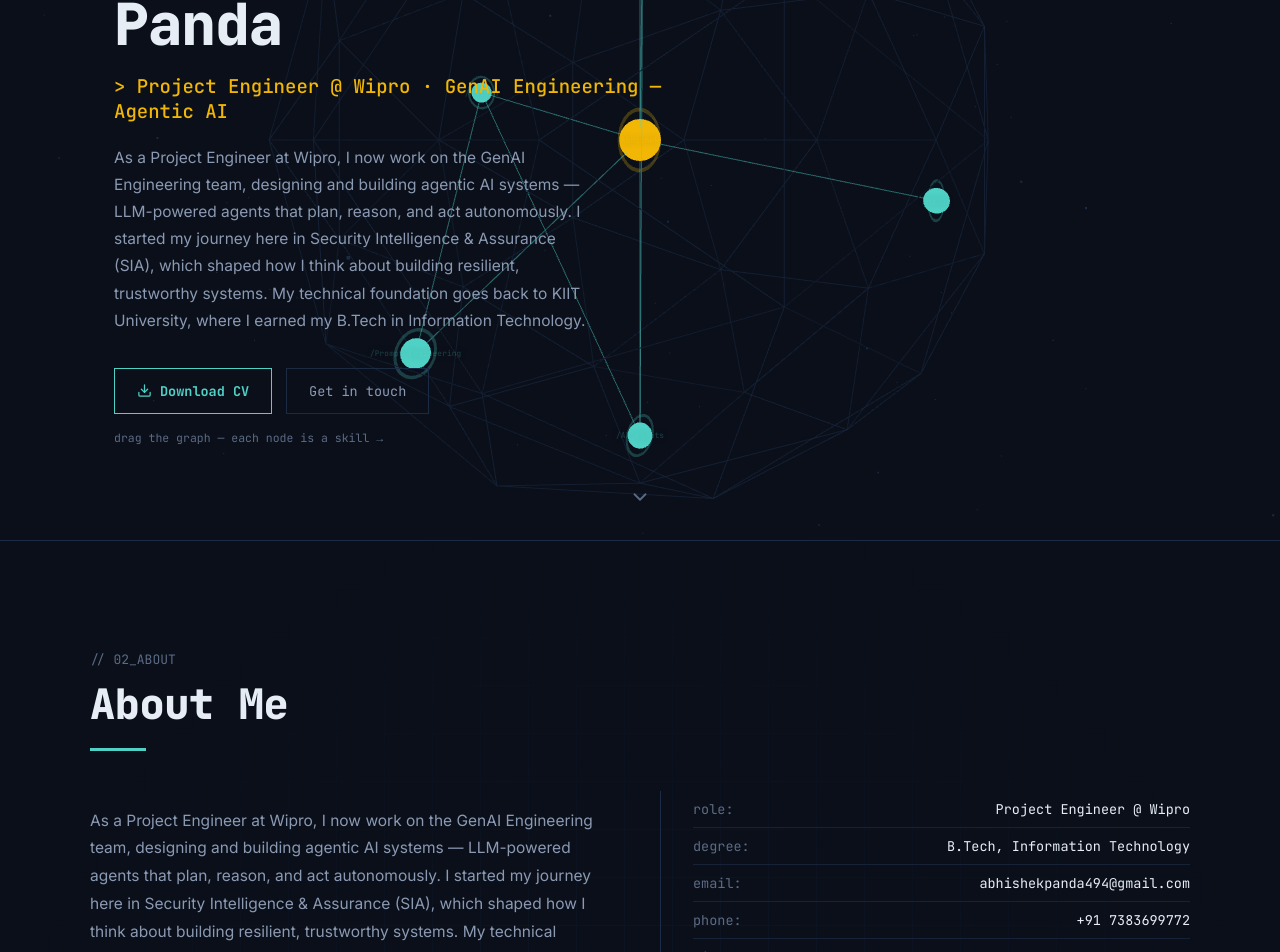
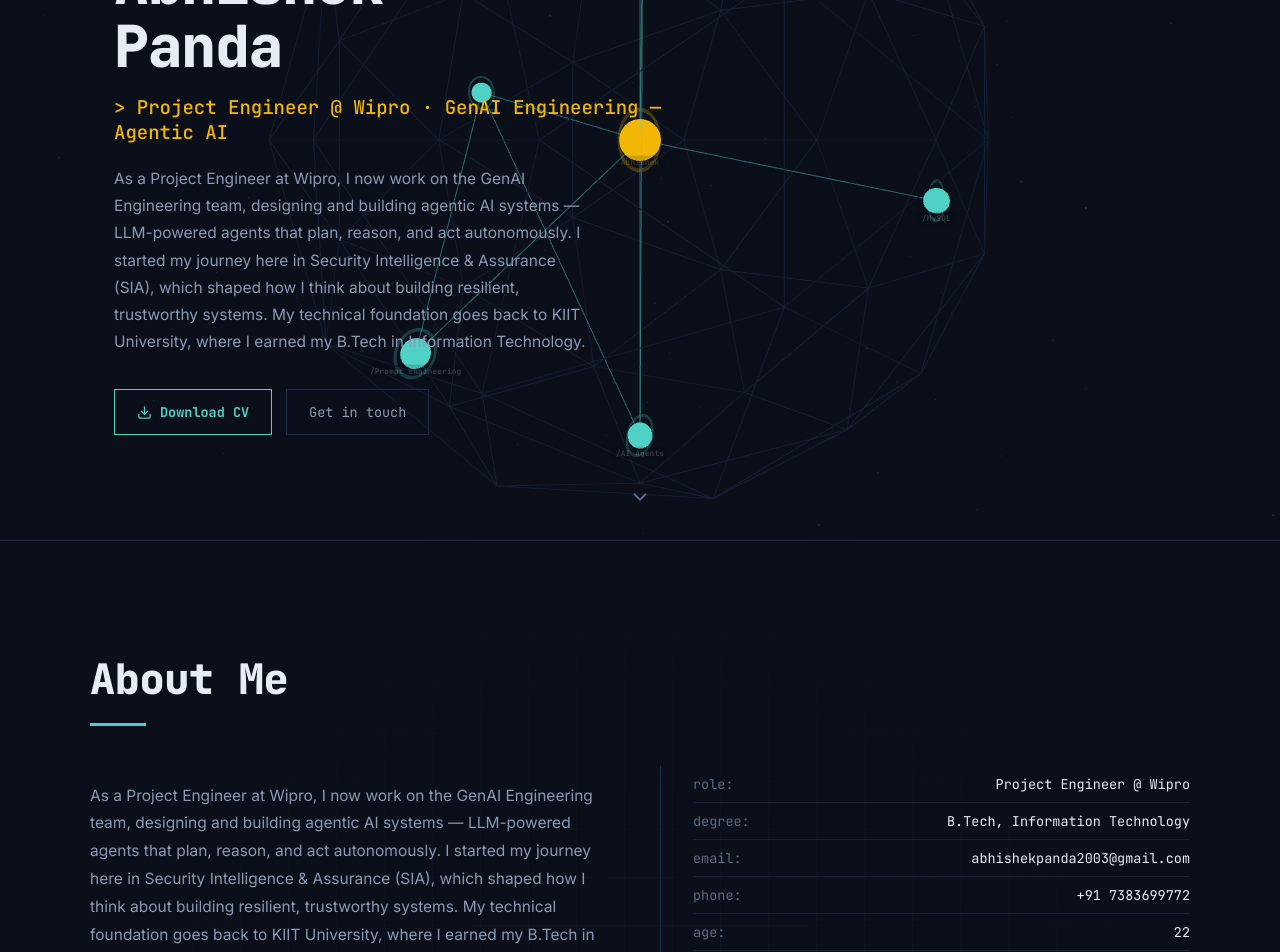
Before and after one commit to abhishekpanda2003/My-Portfolio, a React (Vite) app: page / in a window 1280 px wide. Shown: the part 260-1212 px from the top of the page. Built offline with nearby package versions, Linux system fonts and the light colour scheme.

Commit message:
Fixed 3D Display Bug, Removed un-necessary texts

```diff
--- a/src/App.jsx
+++ b/src/App.jsx
@@ -49,6 +49,25 @@
    "About" section. Birthday/age are still from the original site
    since LinkedIn didn't include them — update freely.
 --------------------------------------------------------------- */
+
+const calculateAge = (dob) => {
+  const today = new Date();
+  const birthDate = new Date(dob);
+
+  let age = today.getFullYear() - birthDate.getFullYear();
+
+  const monthDifference = today.getMonth() - birthDate.getMonth();
+
+  if (
+    monthDifference < 0 ||
+    (monthDifference === 0 && today.getDate() < birthDate.getDate())
+  ) {
+    age--;
+  }
+
+  return age;
+};
+
 const PROFILE = {
   name: "Abhishek Panda",
   role: "Project Engineer",
@@ -56,9 +75,8 @@
   domain: "GenAI Engineering — Agentic AI",
   university: "KIIT University",
   degree: "B.Tech, Information Technology",
-  birthday: "22 Dec 2003",
-  age: 20,
-  email: "abhishekpanda494@gmail.com",
+  age: calculateAge("2003-12-22"),
+  email: "abhishekpanda2003@gmail.com",
   phone: "+91 7383699772",
   bioShort:
     "As a Project Engineer at Wipro, I now work on the GenAI Engineering team, designing and building agentic AI systems — LLM-powered agents that plan, reason, and act autonomously. I started my journey here in Security Intelligence & Assurance (SIA), which shaped how I think about building resilient, trustworthy systems. My technical foundation goes back to KIIT University, where I earned my B.Tech in Information Technology.",
@@ -136,15 +154,14 @@
     let renderer, raf, onMouseMove, onResize;
 
     try {
-      const width = mount.clientWidth || 800;
-      const height = mount.clientHeight || 600;
+      const dims = { width: mount.clientWidth || 800, height: mount.clientHeight || 600 };
 
       const scene = new THREE.Scene();
-      const camera = new THREE.PerspectiveCamera(50, width / height, 0.1, 100);
+      const camera = new THREE.PerspectiveCamera(50, dims.width / dims.height, 0.1, 100);
       camera.position.set(0, 0, 9);
 
       renderer = new THREE.WebGLRenderer({ antialias: true, alpha: true });
-      renderer.setSize(width, height);
+      renderer.setSize(dims.width, dims.height);
       renderer.setPixelRatio(Math.min(window.devicePixelRatio, 2));
       mount.appendChild(renderer.domElement);
 
@@ -240,12 +257,13 @@
       nodeMeshes.forEach((mesh, i) => {
         mesh.getWorldPosition(projected);
         const v = projected.clone().project(camera);
-        const x = (v.x * 0.5 + 0.5) * width;
-        const y = (-v.y * 0.5 + 0.5) * height;
+        const x = (v.x * 0.5 + 0.5) * dims.width;
+        const y = (-v.y * 0.5 + 0.5) * dims.height;
         const el = labelsRef.current[i];
         if (el) {
-          el.style.transform = `translate(-50%, -50%) translate(${x}px, ${y}px)`;
           const scale = THREE.MathUtils.clamp(1 - v.z * 0.3, 0.55, 1.15);
+          const dropBelow = (i === 0 ? 22 : 16) * scale;
+          el.style.transform = `translate(-50%, 0%) translate(${x}px, ${y + dropBelow}px)`;
           el.style.opacity = v.z < 1 ? String(THREE.MathUtils.clamp(1.2 - v.z, 0.15, 1)) : "0";
           el.style.fontSize = `${11 * scale}px`;
         }
@@ -259,6 +277,8 @@
     onResize = () => {
       const w = mount.clientWidth, h = mount.clientHeight;
       if (!w || !h) return;
+      dims.width = w;
+      dims.height = h;
       camera.aspect = w / h;
       camera.updateProjectionMatrix();
       renderer.setSize(w, h);
@@ -283,7 +303,16 @@
   const labels = ["Abhishek", ...GRAPH_SKILLS];
 
   return (
-    <div ref={mountRef} style={{ position: "absolute", inset: 0, cursor: "grab" }}>
+    <div
+      ref={mountRef}
+      style={{
+        position: "absolute",
+        inset: 0,
+        cursor: "grab",
+        WebkitMaskImage: "linear-gradient(to bottom, transparent 0, transparent 64px, black 150px)",
+        maskImage: "linear-gradient(to bottom, transparent 0, transparent 64px, black 150px)",
+      }}
+    >
       {labels.map((label, i) => (
         <div
           key={label}
@@ -296,8 +325,11 @@
             whiteSpace: "nowrap",
             fontFamily: "'JetBrains Mono', monospace",
             fontWeight: i === 0 ? 700 : 500,
-            color: i === 0 ? C.amber : C.teal,
+            color: i === 0 ? C.amber : C.text,
             letterSpacing: "0.02em",
+            background: "rgba(10,15,26,0.6)",
+            padding: "1px 6px",
+            borderRadius: 3,
             textShadow: "0 0 8px rgba(0,0,0,0.9)",
           }}
         >
@@ -346,7 +378,7 @@
     const el = ref.current;
     if (!el) return;
     const obs = new IntersectionObserver(
-      ([entry]) => { if (entry.isIntersecting) { setVisible(true); obs.disconnect(); } },
+      ([entry]) => setVisible(entry.isIntersecting),
       { threshold: 0.15 }
     );
     obs.observe(el);
@@ -369,12 +401,9 @@
 /* ---------------------------------------------------------------
    SMALL BITS
 --------------------------------------------------------------- */
-function CommentHeader({ index, label, title }) {
+function CommentHeader({ title }) {
   return (
     <div style={{ marginBottom: 40 }}>
-      <div style={{ fontFamily: "'JetBrains Mono', monospace", color: C.mutedDim, fontSize: 13, marginBottom: 8 }}>
-        {`// ${index}_${label.toUpperCase().replace(/\s/g, "_")}`}
-      </div>
       <h2 style={{ fontFamily: "'JetBrains Mono', monospace", color: C.text, fontSize: "clamp(28px, 4vw, 42px)", fontWeight: 800, margin: 0, letterSpacing: "-0.01em" }}>
         {title}
       </h2>
@@ -533,9 +562,6 @@
                 Get in touch
               </button>
             </div>
-            <p style={{ fontSize: 11.5, color: C.mutedDim, marginTop: 16, fontFamily: "'JetBrains Mono', monospace" }}>
-              drag the graph — each node is a skill →
-            </p>
           </div>
         </div>
         <button onClick={() => scrollTo("about")} style={{ position: "absolute", bottom: 28, left: "50%", transform: "translateX(-50%)", background: "none", border: "none", color: C.mutedDim, cursor: "pointer", zIndex: 2 }}>
@@ -546,7 +572,7 @@
       {/* ABOUT */}
       <SectionShell id="about">
         <Reveal>
-          <CommentHeader index="02" label="about" title="About Me" />
+          <CommentHeader title="About Me" />
         </Reveal>
 
         <div style={{ display: "grid", gridTemplateColumns: "1fr", gap: 60 }}>
@@ -562,7 +588,7 @@
                   ["degree", PROFILE.degree],
                   ["email", PROFILE.email],
                   ["phone", PROFILE.phone],
-                  ["birthday", PROFILE.birthday],
+                  ["age", PROFILE.age],
                 ].map(([k, v]) => (
                   <div key={k} style={{ display: "flex", justifyContent: "space-between", gap: 16, padding: "9px 0", borderBottom: `1px solid ${C.lineSoft}`, color: C.muted }}>
                     <span style={{ color: C.mutedDim }}>{k}:</span>
@@ -635,7 +661,7 @@
       {/* SKILLS */}
       <SectionShell id="skills" alt>
         <Reveal>
-          <CommentHeader index="03" label="skills" title="Skills & Stack" />
+          <CommentHeader title="Skills & Stack" />
         </Reveal>
         <div style={{ display: "grid", gridTemplateColumns: "repeat(auto-fit, minmax(260px, 1fr))", gap: 18 }}>
           {SKILLS.map((s, i) => (
@@ -658,7 +684,7 @@
       {/* CONTACT */}
       <SectionShell id="contact">
         <Reveal>
-          <CommentHeader index="04" label="contact" title="Contact Me" />
+          <CommentHeader title="Contact Me" />
         </Reveal>
 
         <div className="contact-grid" style={{ display: "grid", gridTemplateColumns: "1fr 1.3fr", gap: 48, alignItems: "start" }}>
@@ -697,7 +723,6 @@
 
           <Reveal delay={140}>
             <form onSubmit={handleSubmit} style={{ background: C.panel, border: `1px solid ${C.line}`, padding: 28 }}>
-              <div style={{ fontFamily: "'JetBrains Mono', monospace", fontSize: 13, color: C.mutedDim, marginBottom: 20 }}>// drop me an email</div>
               <div style={{ display: "flex", flexDirection: "column", gap: 14 }}>
                 <input required value={formState.name} onChange={(e) => setFormState({ ...formState, name: e.target.value })}
                   placeholder="Your name" style={{ background: C.bg, border: `1px solid ${C.line}`, color: C.text, padding: "12px 14px", fontSize: 14 }} />
```
